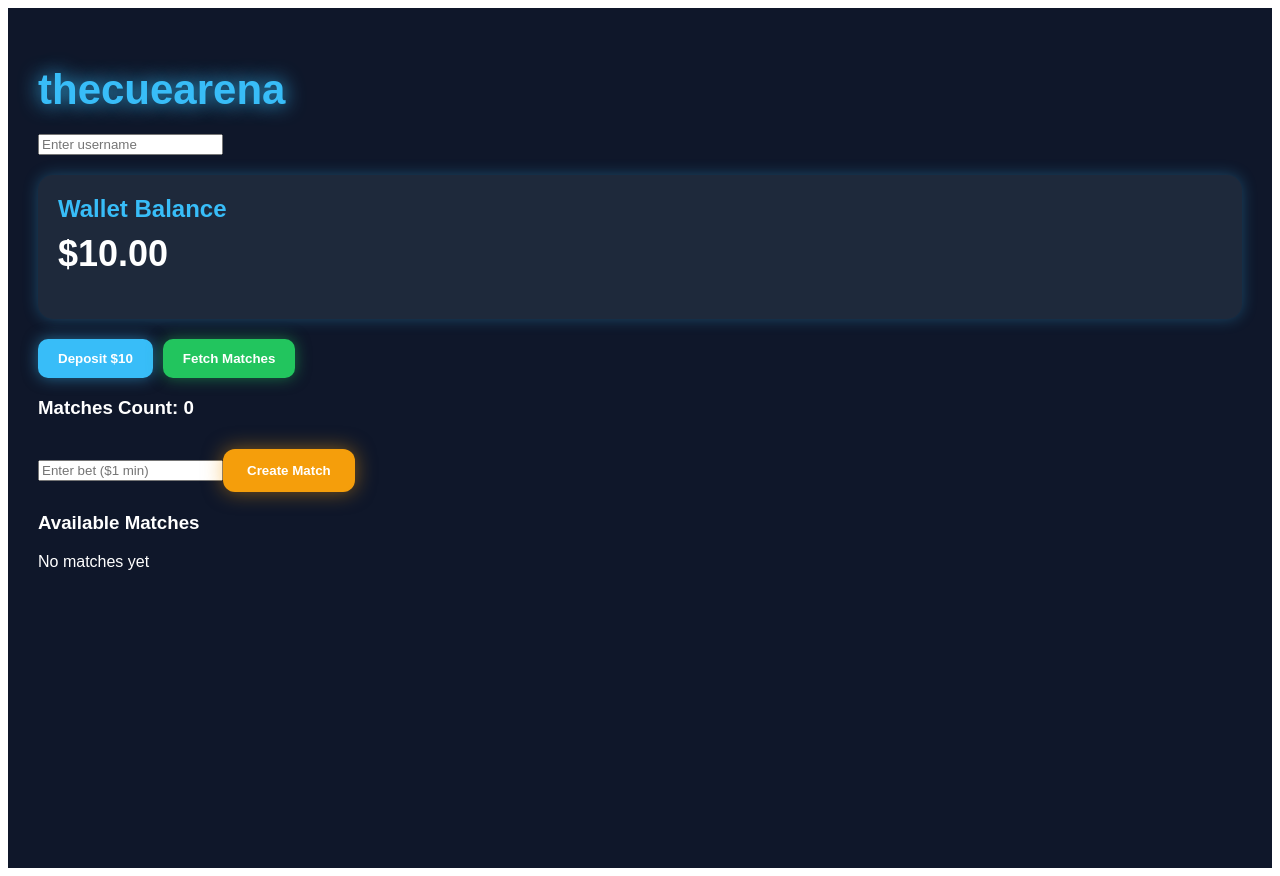
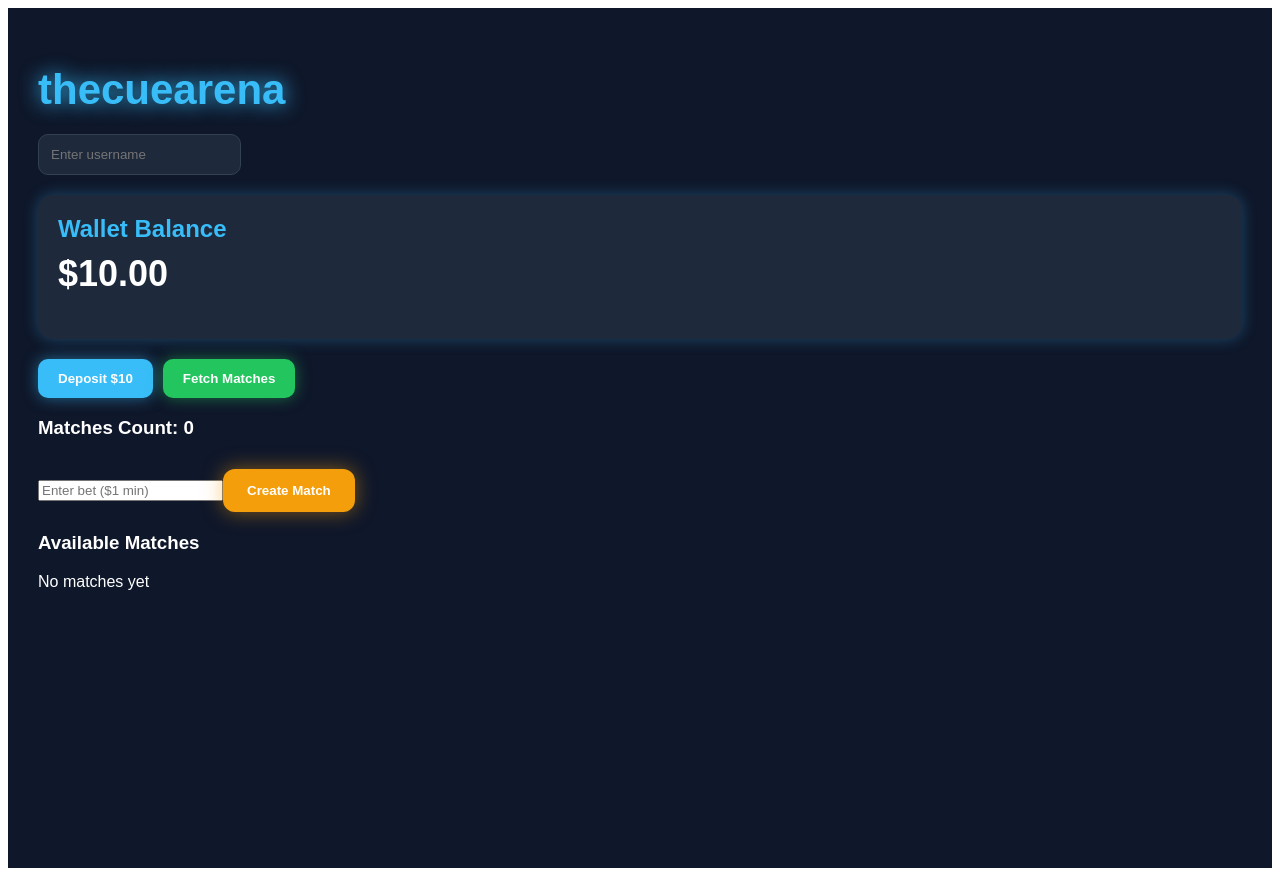
Before and after one commit to tosan1470/thecuearena, a React (Vite) app: page / in a window 1280 px wide. Built offline with nearby package versions, Linux system fonts and the light colour scheme.

Commit message:
Update App.jsx

```diff
--- a/src/App.jsx
+++ b/src/App.jsx
@@ -249,6 +249,14 @@ const handleFetchMatches = async () => {
       <div style={{ marginBottom: "20px" }}>
   <input
     type="text"
+    style={{
+  padding: "12px",
+  borderRadius: "10px",
+  border: "1px solid #334155",
+  background: "#1e293b",
+  color: "white",
+  marginRight: "10px"
+}}
     placeholder="Enter username"
     value={username}
     onChange={(e) => {
```
